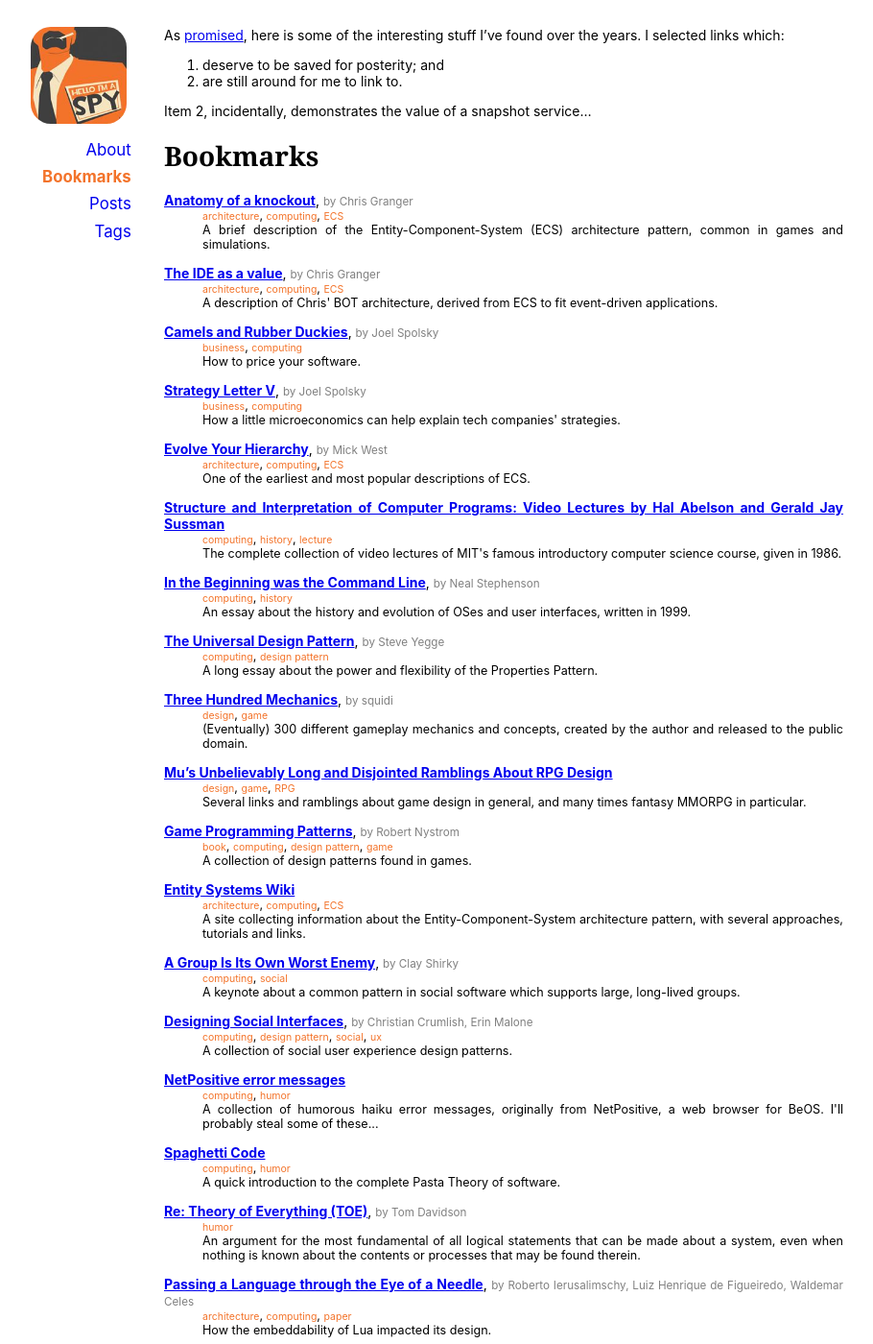
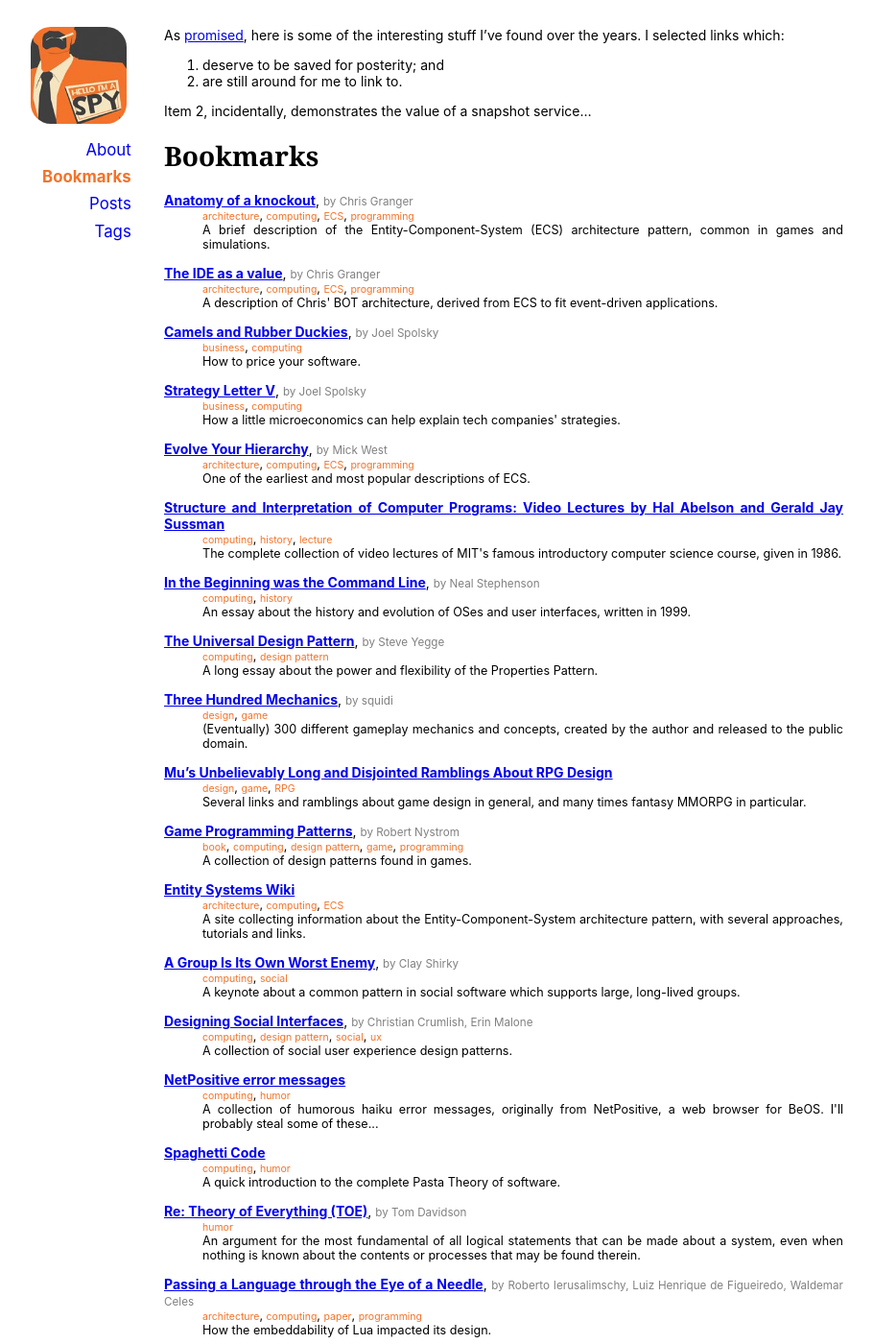
Before and after one commit to hanjos/hanjos.github.io, a Jekyll site: the page built from bookmarks.md, in a window 1280 px wide and 1400 px high. Shown: the whole window at 96% size, without its empty margins (183-1093 px from the left). Built offline with Jekyll 4.4.1, drawn with Linux system fonts in a browser that asks for light colours; some of the changed text lies outside the part shown.

Commit message:
Mais rótulos e atalhos.

```diff
--- a/_data/bookmarks.yml
+++ b/_data/bookmarks.yml
@@ -2,12 +2,12 @@
   title: Anatomy of a knockout
   authors: Chris Granger
   description: A brief description of the Entity-Component-System (ECS) architecture pattern, common in games and simulations.
-  tags: ['architecture', 'computing', 'ECS']
+  tags: ['architecture', 'computing', 'ECS', 'programming']
 - url: https://www.chris-granger.com/2013/01/24/the-ide-as-data/
   title: The IDE as a value
   authors: Chris Granger
   description: A description of Chris' BOT architecture, derived from ECS to fit event-driven applications.
-  tags: ['architecture', 'computing', 'ECS']
+  tags: ['architecture', 'computing', 'ECS', 'programming']
 - url: https://www.joelonsoftware.com/2004/12/15/camels-and-rubber-duckies/
   title: Camels and Rubber Duckies
   authors: Joel Spolsky
@@ -22,7 +22,7 @@
   title: Evolve Your Hierarchy
   authors: Mick West
   description: One of the earliest and most popular descriptions of ECS.
-  tags: ['architecture', 'computing', 'ECS']
+  tags: ['architecture', 'computing', 'ECS', 'programming']
 - url: http://groups.csail.mit.edu/mac/classes/6.001/abelson-sussman-lectures/
   title: "Structure and Interpretation of Computer Programs: Video Lectures by Hal Abelson and Gerald Jay Sussman"
   description: The complete collection of video lectures of MIT's famous introductory computer science course, given in 1986.
@@ -50,7 +50,7 @@
   title: Game Programming Patterns
   authors: Robert Nystrom
   description: A collection of design patterns found in games.
-  tags: ['book', 'computing', 'design pattern', 'game']
+  tags: ['book', 'computing', 'design pattern', 'game', 'programming']
 - url: http://entity-systems.wikidot.com/
   title: Entity Systems Wiki
   description: A site collecting information about the Entity-Component-System architecture pattern, with several approaches, tutorials and links.
@@ -83,7 +83,7 @@
   title: Passing a Language through the Eye of a Needle
   authors: [Roberto Ierusalimschy, Luiz Henrique de Figueiredo, Waldemar Celes]
   description: How the embeddability of Lua impacted its design.
-  tags: ['architecture', 'computing', 'paper']
+  tags: ['architecture', 'computing', 'paper', 'programming']
 - url: http://www.darkshire.net/jhkim/rpg/magic/antiscience.html
   title: Breaking Out of Scientific Magic Systems
   authors: John H. Kim
@@ -155,7 +155,7 @@
   title: How to write narrative documentation
   authors: Eric S. Raymond
   description: How and why write good documentation for your code.
-  tags: ['computing', 'writing']
+  tags: ['computing', 'programming', 'writing']
 - url: https://www.archive.ece.cmu.edu/~ganger/712.fall02/papers/p761-thompson.pdf
   title: Reflections on Trusting Trust
   authors: Ken Thompson
@@ -189,4 +189,4 @@
   title: Design Patterns in Dynamic Programming
   authors: Peter Norvig
   description: The title is pretty self-explaining.
-  tags: ['computing', 'design pattern', 'dynamic']
+  tags: ['computing', 'design pattern', 'dynamic', 'programming']
```
